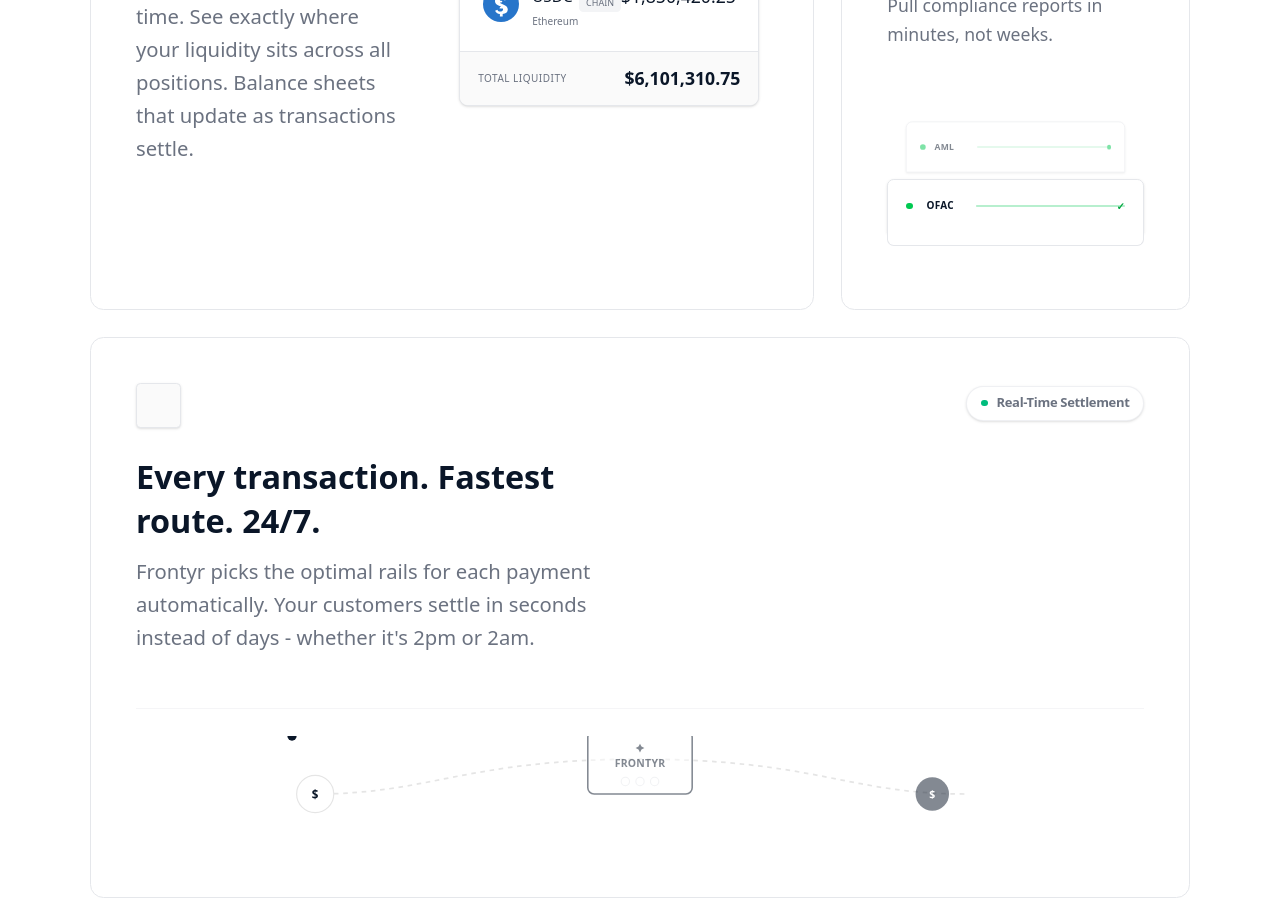
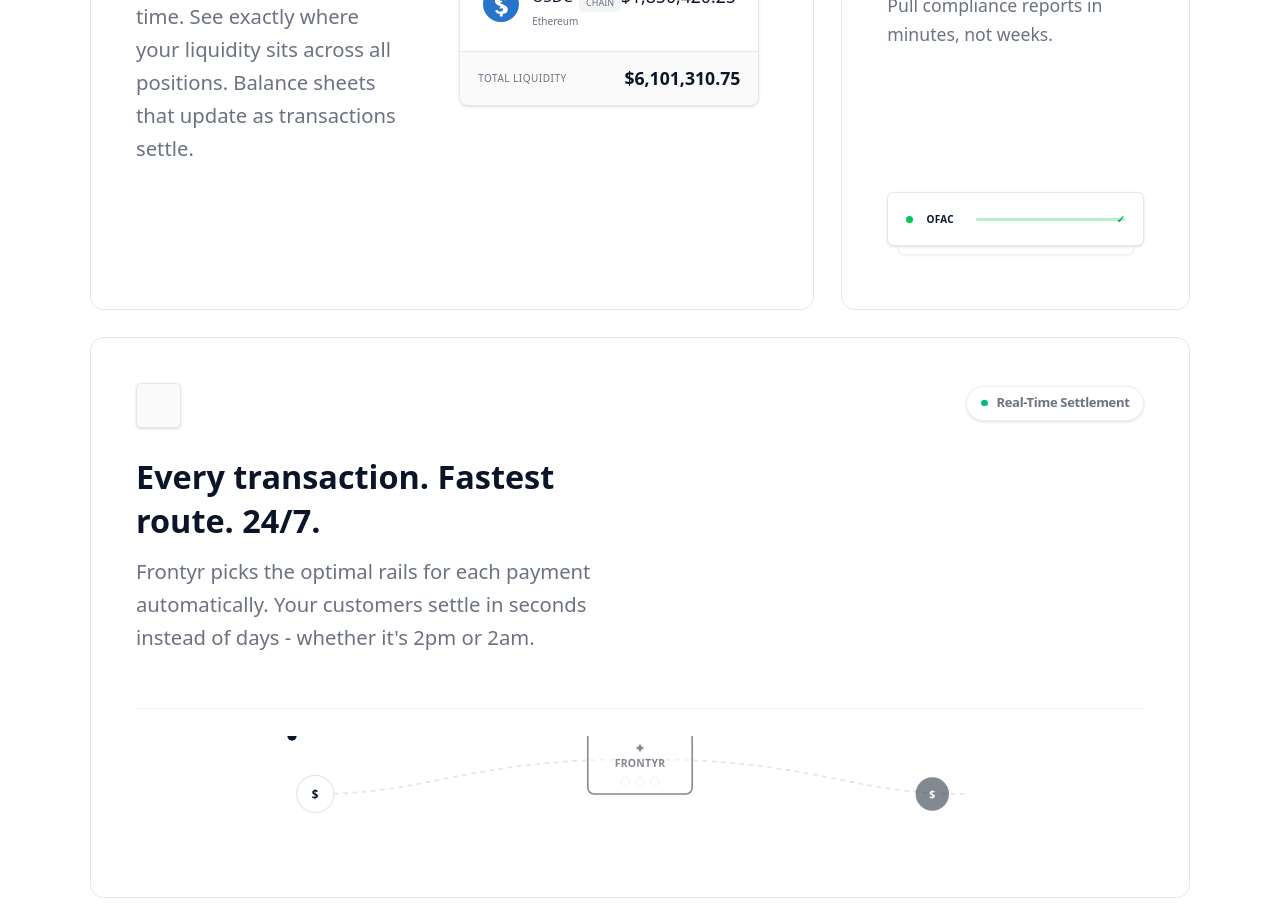
Before and after one commit to swedishfrenchpress/frontyr-website-exploration, a Next.js app: page / in a window 1280 px wide. Shown: the part 3180-4099 px from the top of the page. Built offline with nearby package versions, Linux system fonts and the light colour scheme; some icons are missing.

Commit message:
fixed audit animations.

```diff
--- a/app/components/Features.tsx
+++ b/app/components/Features.tsx
@@ -261,25 +261,27 @@
 
               <div className="mt-auto relative w-full h-40 flex flex-col justify-end items-center pb-4">
                 {/* Back Card (KYC) - Smallest, furthest back */}
-                <div className="absolute w-[80%] h-12 bg-white border border-border rounded-t-md top-8 scale-90 opacity-0 group-hover:opacity-100 group-hover:top-0 transition-all duration-500 ease-out flex items-center px-3 gap-2 shadow-sm">
+                <div className="absolute w-[85%] h-12 bg-white border border-border rounded-md shadow-sm opacity-0 group-hover:opacity-100 group-hover:bottom-24 bottom-4 transition-all duration-500 ease-out flex items-center px-3 gap-2 z-0">
                     <div className="w-1.5 h-1.5 bg-green-500 rounded-full shrink-0"></div>
                     <span className="text-[9px] font-bold text-obsidian uppercase tracking-wide w-8">KYC</span>
-                    <div className="h-0.5 flex-1 bg-green-500/20 rounded relative">
-                        <div className="absolute right-0 top-1/2 -translate-y-1/2 w-1 h-1 bg-green-500 rounded-full"></div>
+                    <div className="h-0.5 flex-1 bg-green-500/20 rounded relative flex items-center">
+                        <div className="w-full h-full bg-green-500/10"></div>
+                        <div className="absolute right-0 top-1/2 -translate-y-1/2 text-green-600 font-bold text-[10px]">✓</div>
                     </div>
                 </div>
 
                 {/* Middle Card (AML) - Medium size */}
-                <div className="absolute w-[90%] h-12 bg-white border border-border rounded-t-md top-8 scale-95 opacity-50 group-hover:opacity-100 group-hover:top-6 transition-all duration-500 ease-out delay-75 flex items-center px-3 gap-2 shadow-sm z-10">
+                <div className="absolute w-[92%] h-12 bg-white border border-border rounded-md shadow-sm opacity-50 group-hover:opacity-100 group-hover:bottom-14 bottom-2 transition-all duration-500 ease-out delay-75 flex items-center px-3 gap-2 z-10">
                     <div className="w-1.5 h-1.5 bg-green-500 rounded-full shrink-0"></div>
                     <span className="text-[9px] font-bold text-obsidian uppercase tracking-wide w-8">AML</span>
-                    <div className="h-0.5 flex-1 bg-green-500/20 rounded relative">
-                        <div className="absolute right-0 top-1/2 -translate-y-1/2 w-1 h-1 bg-green-500 rounded-full"></div>
+                    <div className="h-0.5 flex-1 bg-green-500/20 rounded relative flex items-center">
+                        <div className="w-full h-full bg-green-500/10"></div>
+                        <div className="absolute right-0 top-1/2 -translate-y-1/2 text-green-600 font-bold text-[10px]">✓</div>
                     </div>
                 </div>
 
                 {/* Front Card (OFAC) - Largest, frontmost */}
-                <div className="relative w-full h-12 bg-white border border-border rounded-t-md flex items-center px-4 gap-3 z-20 shadow-sm transition-transform duration-300 group-hover:translate-y-[-5px] group-hover:shadow-md mt-auto">
+                <div className="relative w-full h-12 bg-white border border-border rounded-md flex items-center px-4 gap-3 z-20 shadow-sm transition-transform duration-300 group-hover:translate-y-[-5px] group-hover:shadow-md">
                   <div className="w-1.5 h-1.5 bg-green-500 rounded-full shrink-0"></div>
                   <span className="text-[10px] font-bold text-obsidian uppercase tracking-wide w-8">OFAC</span>
                   <div className="h-0.5 flex-1 bg-green-500/20 rounded relative flex items-center">
@@ -287,9 +289,6 @@
                         <div className="absolute right-0 top-1/2 -translate-y-1/2 text-green-600 font-bold text-[10px]">✓</div>
                   </div>
                 </div>
-
-                {/* Base line to hide bottom borders/rounded corners if needed, or just part of container */}
-                <div className="w-full h-4 bg-white border-x border-b border-border rounded-b-md z-30 relative -mt-1"></div>
               </div>
             </div>
           </div>
```
